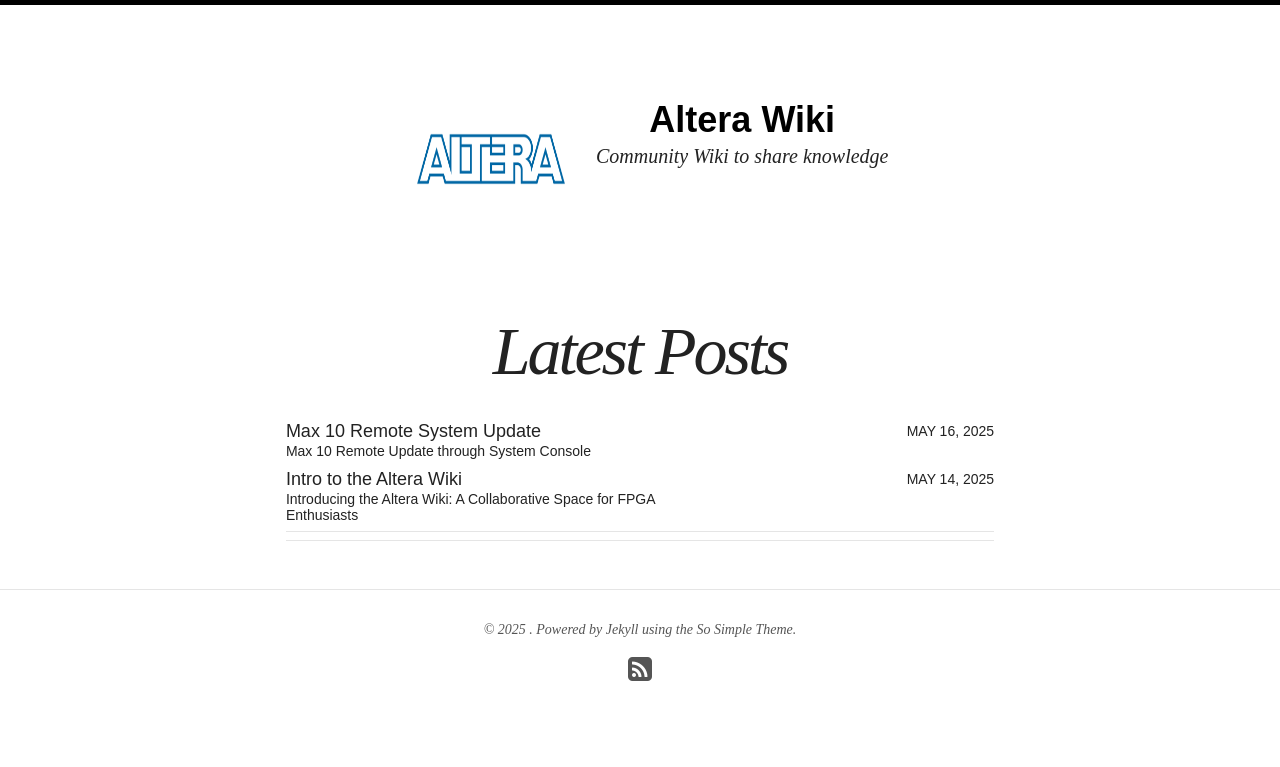
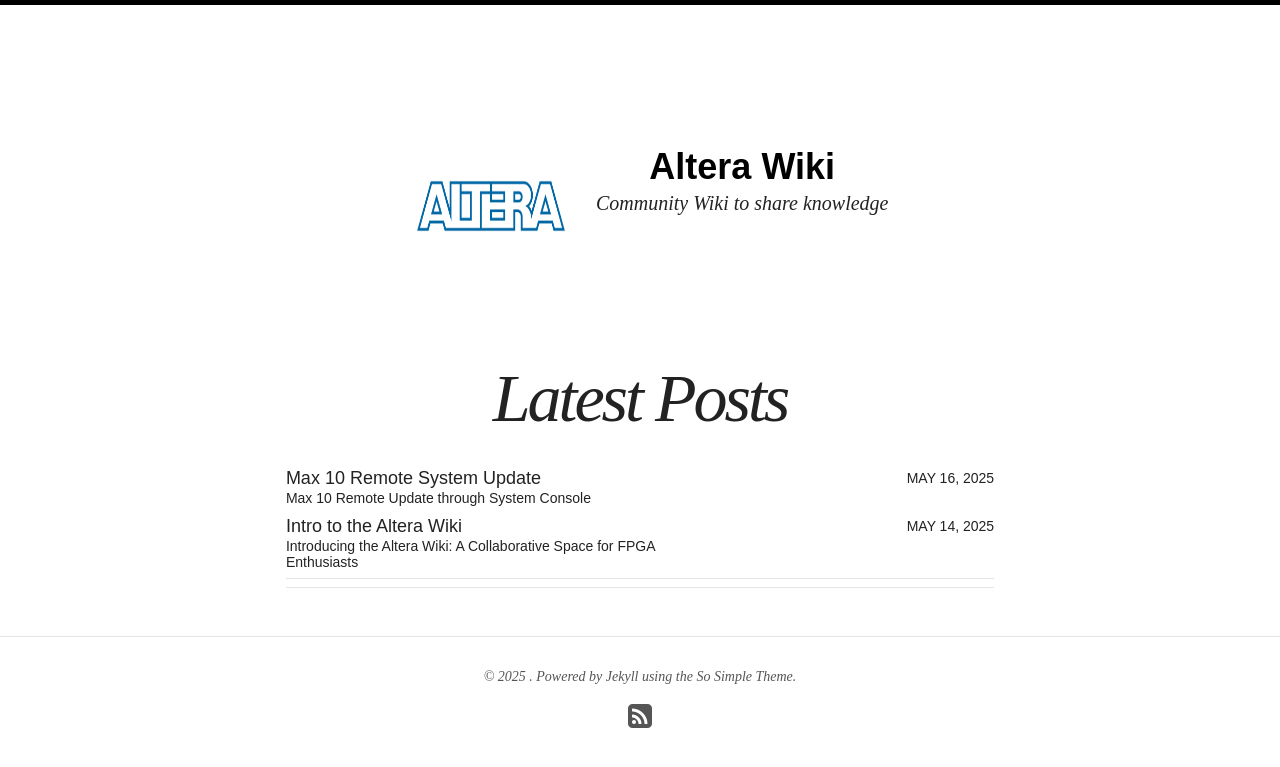
Before and after one commit to fpga-wiki/fpga-wiki.github.io, a Jekyll site: the page built from index.html, in a window 1280 px wide. Shown: the top 767 px of the page. Built offline with Jekyll 4.4.1, drawn with Linux system fonts in a browser that asks for light colours; nearby versions of some CDN libraries.

Commit message:
Update _masthead.scss

```diff
--- a/_sass/_masthead.scss
+++ b/_sass/_masthead.scss
@@ -64,7 +64,7 @@
 
 .text-branding {
   display: inline-block;
-  align-items: center;
+  padding-top: 60px;
   flex-direction: column;
 }
 
```
